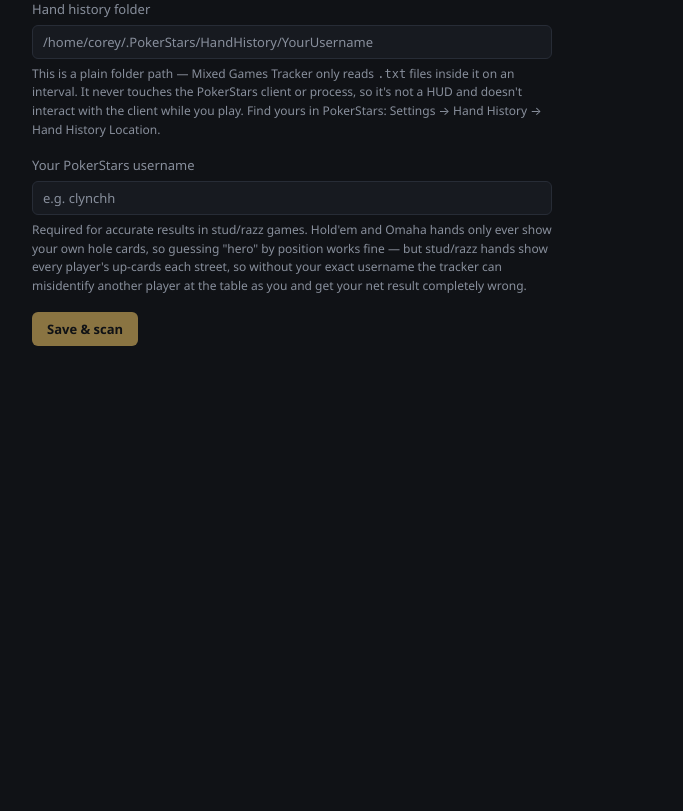
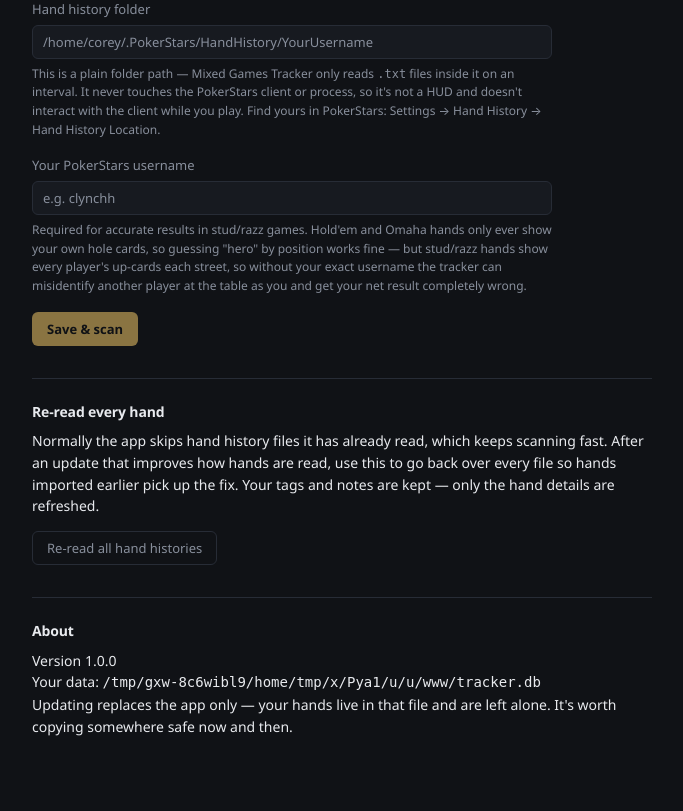
Before and after one commit to Clynchh/mixed-game-tracker, a Flask app: page /settings in a window 1280 px wide. Shown: the part 134-945 px from the top of the page, without its empty margins (46-729 px from the left). Before the commit the page ends 480 px from the top, so only its background shows below. Run offline with Flask 3, Linux system fonts and the light colour scheme; data comes from the database, SQL or seed files in the repository; data that the repository does not hold is empty.

Commit message:
Make updates safe: migrate in place, and offer to re-read after parser fixes
Replacing the executable was already safe - a packaged build keeps its
database in the user's own data folder, not beside the .exe. This covers
the parts that weren't.

- New columns are added to an existing database on startup, so a feature
  that needs new data doesn't cost anyone their hands. The database is
  copied to tracker.db.bak before the first such change.
- The real gap: a fix to how hands are PARSED never reached hands already
  imported, because the scanner skips files whose size and timestamp
  haven't moved. Every such fix during development needed hand-editing
  SQLite to apply - not something to ask a user to do. Releases now carry
  a PARSER_VERSION; when it moves ahead of what's stored, a banner offers
  to re-read every hand history, and Settings has the same action. Hand
  rows are rewritten in place while tags and notes, which live in their
  own table keyed by hand id, come through untouched.
- Version is shown in Settings alongside the database location, so people
  can see what they're on and know what to back up.
- An install predating this adopts the current parser version rather than
  assuming it's stale, so nobody is asked to re-import data that's fine.

Tested both upgrade paths against copies, never the live database:
a database stamped with an older parser version showed the banner, and
re-reading repaired a deliberately corrupted hand while keeping both tags
including their notes; a database built with the original 18-column schema
gained all 7 later columns in place, kept its hand and tag, and left a
.bak behind.

```diff
--- a/app.py
+++ b/app.py
@@ -8,6 +8,7 @@ from flask import Flask, render_template, request, jsonify, redirect, url_for
 import db
 import replay
 import support_config
+import version
 import watcher
 
 HOST = "127.0.0.1"
@@ -37,6 +38,11 @@ def _cumsum(values):
 
 app = _flask_app()
 db.init_db()
+# An install from before parser versioning existed has no stored value.
+# Adopt the current one rather than assuming it's stale, so nobody is asked
+# to re-import hands that are already up to date.
+if db.get_setting("parser_version") is None:
+    db.mark_parser_version()
 
 DEFAULT_FOLDER = os.environ.get("HAND_HISTORY_DIR", "")
 DEFAULT_USERNAME = os.environ.get("POKERSTARS_USERNAME", "")
@@ -86,8 +92,26 @@ def require_setup():
 @app.context_processor
 def inject_globals():
     """Available to every template - the nav needs to know whether there's a
-    Support page to link to."""
-    return {"support_enabled": support_config.is_enabled()}
+    Support page to link to, and every page can flag a pending re-import."""
+    return {
+        "support_enabled": support_config.is_enabled(),
+        "app_version": version.VERSION,
+        "reimport_needed": db.reimport_needed(),
+    }
+
+
+@app.route("/api/reimport", methods=["POST"])
+def reimport():
+    """Re-read every hand history from scratch. Needed after an update that
+    changes how hands are parsed, because the scanner otherwise skips files
+    it has already seen and the old (wrong) numbers would stick around.
+
+    Hand rows are rewritten in place; tags and notes are stored separately
+    against the hand id, so they come through untouched."""
+    db.clear_file_state()
+    n = watcher.scan_folder(get_folder(), hero_username=get_username())
+    db.mark_parser_version()
+    return jsonify({"new_hands": n, "ok": True})
 
 
 @app.route("/setup")
@@ -450,7 +474,8 @@ def settings():
         db.set_setting("hero_username", username)
         watcher.scan_folder(folder, hero_username=username)  # scan immediately so it's not a 15s wait
         return redirect(url_for("dashboard"))
-    return render_template("settings.html", folder=get_folder(), username=get_username())
+    return render_template("settings.html", folder=get_folder(), username=get_username(),
+                            db_path=db.DB_PATH)
 
 
 @app.route("/api/scan-status")
--- a/db.py
+++ b/db.py
@@ -4,9 +4,12 @@ Everything lives in one SQLite file so the whole tool is portable.
 """
 import sqlite3
 import os
+import shutil
 import sys
 import json
 from contextlib import contextmanager
+
+import version
 
 
 def _default_db_path():
@@ -119,26 +122,69 @@ def get_conn():
         conn.close()
 
 
-def _migrate(conn):
-    cols = [r["name"] for r in conn.execute("PRAGMA table_info(hands)").fetchall()]
-    if "big_blind" not in cols:
-        conn.execute("ALTER TABLE hands ADD COLUMN big_blind REAL")
-    if "pot_type" not in cols:
-        conn.execute("ALTER TABLE hands ADD COLUMN pot_type TEXT")
-    if "went_to_showdown" not in cols:
-        conn.execute("ALTER TABLE hands ADD COLUMN went_to_showdown INTEGER")
-    if "is_allin_ev" not in cols:
-        conn.execute("ALTER TABLE hands ADD COLUMN is_allin_ev INTEGER")
-        conn.execute("ALTER TABLE hands ADD COLUMN equity_pct REAL")
-        conn.execute("ALTER TABLE hands ADD COLUMN ev_net REAL")
-    if "vpip" not in cols:
-        conn.execute("ALTER TABLE hands ADD COLUMN vpip INTEGER")
+# Columns added after the first release. Existing databases get them added
+# in place on startup, so updating never means starting over.
+_ADDED_COLUMNS = [
+    ("big_blind", "REAL"),
+    ("pot_type", "TEXT"),
+    ("went_to_showdown", "INTEGER"),
+    ("is_allin_ev", "INTEGER"),
+    ("equity_pct", "REAL"),
+    ("ev_net", "REAL"),
+    ("vpip", "INTEGER"),
+]
+
+
+def _pending_migrations(conn):
+    cols = {r["name"] for r in conn.execute("PRAGMA table_info(hands)").fetchall()}
+    return [(name, sql_type) for name, sql_type in _ADDED_COLUMNS if name not in cols]
+
+
+def _backup_database():
+    """Copied before the first schema change of an update. Cheap insurance:
+    if a migration ever goes wrong, the hands are still sitting right next
+    to the database in a .bak file."""
+    if not os.path.exists(DB_PATH):
+        return
+    try:
+        shutil.copy2(DB_PATH, DB_PATH + ".bak")
+    except OSError:
+        pass  # a failed backup shouldn't stop the app opening
 
 
 def init_db():
     with get_conn() as conn:
         conn.executescript(SCHEMA)
-        _migrate(conn)
+        pending = _pending_migrations(conn)
+        if pending:
+            _backup_database()
+            for name, sql_type in pending:
+                conn.execute(f"ALTER TABLE hands ADD COLUMN {name} {sql_type}")
+
+
+def reimport_needed():
+    """True when this build parses hands differently from whatever imported
+    the ones already stored, so the existing rows are out of date."""
+    stored = get_setting("parser_version")
+    if stored is None:
+        return False  # nothing imported yet, or a database from before this was tracked
+    try:
+        return int(stored) < version.PARSER_VERSION
+    except ValueError:
+        return False
+
+
+def mark_parser_version():
+    set_setting("parser_version", str(version.PARSER_VERSION))
+    set_setting("app_version", version.VERSION)
+
+
+def clear_file_state():
+    """Forget which files have already been read, so the next scan re-parses
+    everything from scratch. Hand rows get rewritten in place - tags and
+    notes live in their own table keyed by hand id, so they survive."""
+    with get_conn() as conn:
+        conn.execute("DELETE FROM file_state")
 
 
 def upsert_hand(hand: dict) -> bool:
--- a/static/style.css
+++ b/static/style.css
@@ -944,3 +944,26 @@ pre.raw-hand {
 .support-note .support-note-text { flex: 1; }
 .support-note a { font-weight: 600; }
 .support-note button { padding: 4px 10px; font-size: 12px; }
+
+.settings-section {
+  margin-top: 32px;
+  padding-top: 22px;
+  border-top: 1px solid var(--border);
+  max-width: 620px;
+}
+.settings-h3 { font-size: 14px; font-weight: 600; margin: 0 0 8px; }
+
+.update-banner {
+  display: flex;
+  align-items: center;
+  gap: 16px;
+  background: rgba(194, 161, 94, 0.09);
+  border: 1px solid var(--gold-dim);
+  border-radius: var(--radius);
+  padding: 12px 16px;
+  margin-bottom: 20px;
+  font-size: 13px;
+  color: var(--text);
+}
+.update-banner > div { flex: 1; }
+.update-banner .btn { white-space: nowrap; }
--- a/templates/base.html
+++ b/templates/base.html
@@ -24,6 +24,15 @@
     {% endblock %}
   </header>
   <main>
+    {% if reimport_needed %}
+    <div class="update-banner">
+      <div>
+        <strong>This update improves how hands are read.</strong>
+        Hands imported before it still show the old figures until they're re-read.
+      </div>
+      <a href="/settings" class="btn">Re-read now</a>
+    </div>
+    {% endif %}
     {% block content %}{% endblock %}
   </main>
   <script>
--- a/templates/settings.html
+++ b/templates/settings.html
@@ -27,4 +27,39 @@
 
   <button type="submit">Save &amp; scan</button>
 </form>
+
+<div class="settings-section">
+  <h3 class="settings-h3">Re-read every hand</h3>
+  <p class="help" style="margin-top:0;">
+    Normally the app skips hand history files it has already read, which keeps
+    scanning fast. After an update that improves how hands are read, use this
+    to go back over every file so hands imported earlier pick up the fix.
+    Your tags and notes are kept &mdash; only the hand details are refreshed.
+  </p>
+  <button type="button" class="btn-ghost" id="reimport-btn" onclick="reimportAll()">Re-read all hand histories</button>
+  <span id="reimport-status" class="help" style="margin-left:10px;"></span>
+</div>
+
+<div class="settings-section">
+  <h3 class="settings-h3">About</h3>
+  <p class="help" style="margin-top:0;">
+    Version {{ app_version }}<br>
+    Your data: <code>{{ db_path }}</code><br>
+    Updating replaces the app only &mdash; your hands live in that file and are
+    left alone. It's worth copying somewhere safe now and then.
+  </p>
+</div>
+
+<script>
+  function reimportAll() {
+    const btn = document.getElementById('reimport-btn');
+    const status = document.getElementById('reimport-status');
+    btn.disabled = true;
+    status.textContent = 'Reading… this can take a minute for a lot of hands.';
+    fetch('/api/reimport', {method: 'POST'})
+      .then((r) => r.json())
+      .then(() => { status.textContent = 'Done.'; setTimeout(() => location.reload(), 700); })
+      .catch(() => { status.textContent = 'Something went wrong.'; btn.disabled = false; });
+  }
+</script>
 {% endblock %}
--- /dev/null
+++ b/version.py
@@ -0,0 +1,12 @@
+"""Single place the version is defined, so the UI, the database and the
+build all agree on it."""
+
+VERSION = "1.0.0"
+
+# Bump when a release changes how hands are PARSED (not when the schema
+# changes - new columns are handled automatically). The app compares this
+# against the value stored in the database and, if it's moved, offers to
+# re-read the hand histories so existing hands pick up the fix. Without
+# that, a parsing correction would only ever apply to hands imported after
+# the update, and old ones would quietly keep the wrong numbers.
+PARSER_VERSION = 1
```
Also changed, not shown: README.md.
